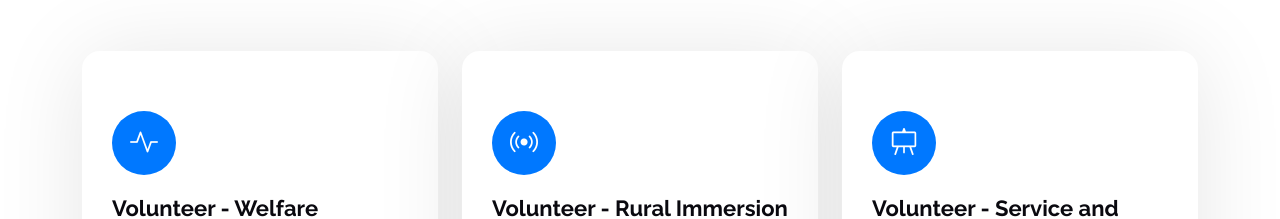
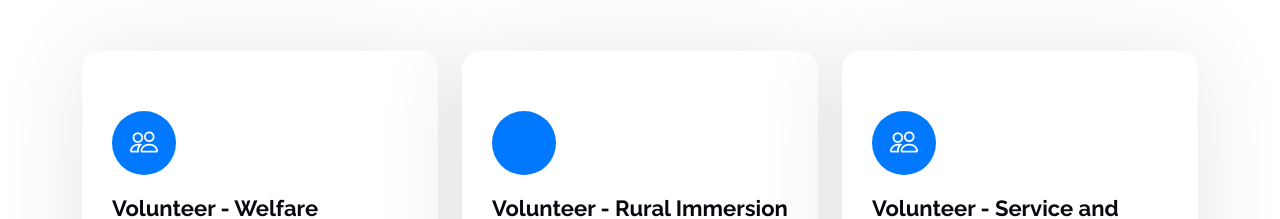
Before and after one commit to You-good-bruh/MyProfile, a plain HTML site: page index.html in a window 1280 px wide. Shown: the part 3180-3399 px from the top of the page. Drawn offline with Linux system fonts and the light colour scheme; a script that the page names is missing.

Commit message:
Update index.html

```diff
--- a/index.html
+++ b/index.html
@@ -368,7 +368,7 @@
             >
               <div class="service-item position-relative">
                 <div class="icon">
-                  <i class="bi bi-activity"></i>
+                  <i class="bi bi-people"></i>
                 </div>
                 <a href="#socialservices" class="stretched-link">
                   <h3>Volunteer - Welfare Program: Manav Kalyan Samaj</h3>
@@ -387,7 +387,7 @@
             >
               <div class="service-item position-relative">
                 <div class="icon">
-                  <i class="bi bi-broadcast"></i>
+                  <i class=bi bi-people"></i>
                 </div>
                 <a href="#socialservices" class="stretched-link">
                   <h3>Volunteer - Rural Immersion Camp: Shree Jaya Bageshwori Madhyamik Bidhyalaya</h3>
@@ -406,7 +406,7 @@
             >
               <div class="service-item position-relative">
                 <div class="icon">
-                  <i class="bi bi-easel"></i>
+                  <i class="bi bi-people"></i>
                 </div>
                 <a href="#socialservices" class="stretched-link">
                   <h3>Volunteer - Service and Community Engagement Program - SERC</h3>
```
